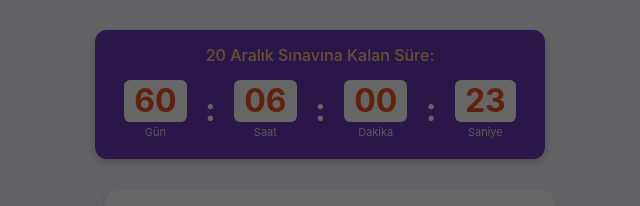
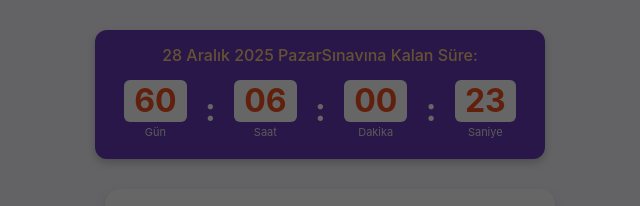
Before and after one commit to Serdarza/akillisinavrehberi, a plain HTML site: page index.html in a window 1280 px wide. Shown: the top 206 px of the page, 320-960 px from the left. Drawn offline with Linux system fonts and the light colour scheme.

Commit message:
Update index.html

```diff
--- a/index.html
+++ b/index.html
@@ -10,7 +10,7 @@
 <body>
 
     <div class="countdown-container" id="countdownContainer">
-        <div class="countdown-header">20 Aralık Sınavına Kalan Süre:</div>
+        <div class="countdown-header">28 Aralık 2025 PazarSınavına Kalan Süre:</div>
         <div class="countdown-timer">
             <div class="time-box">
                 <span id="days">00</span>
```
